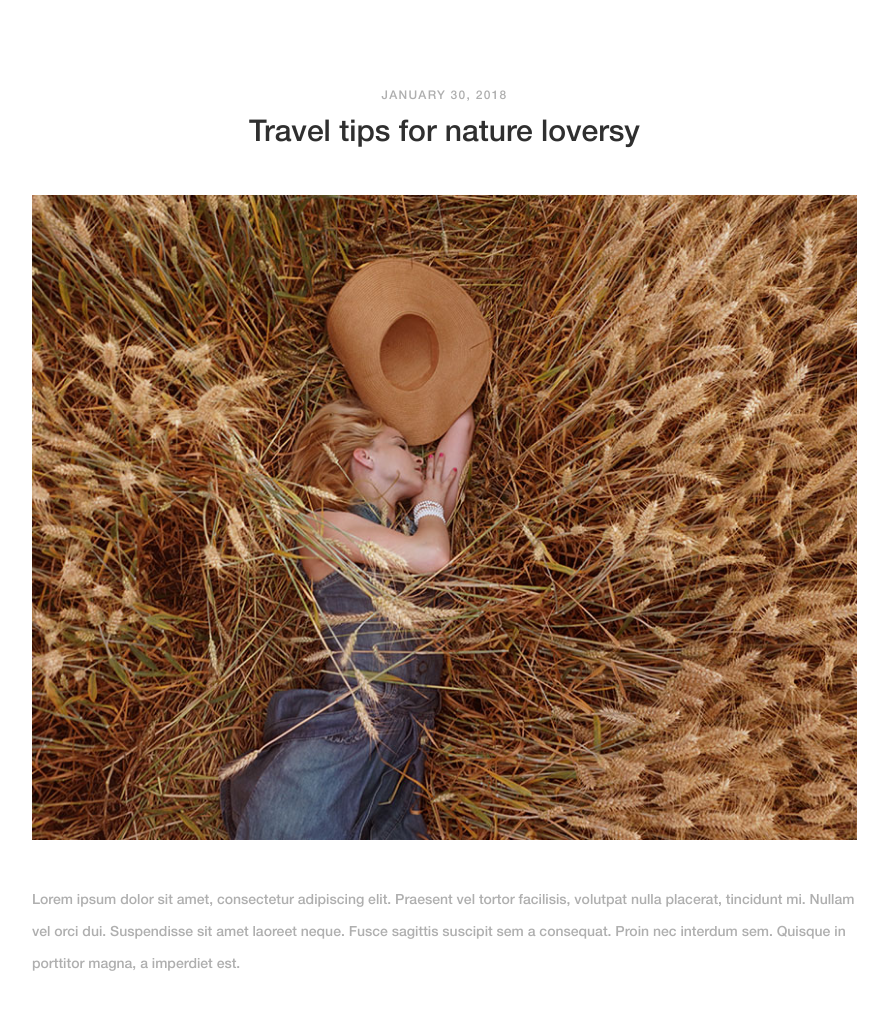
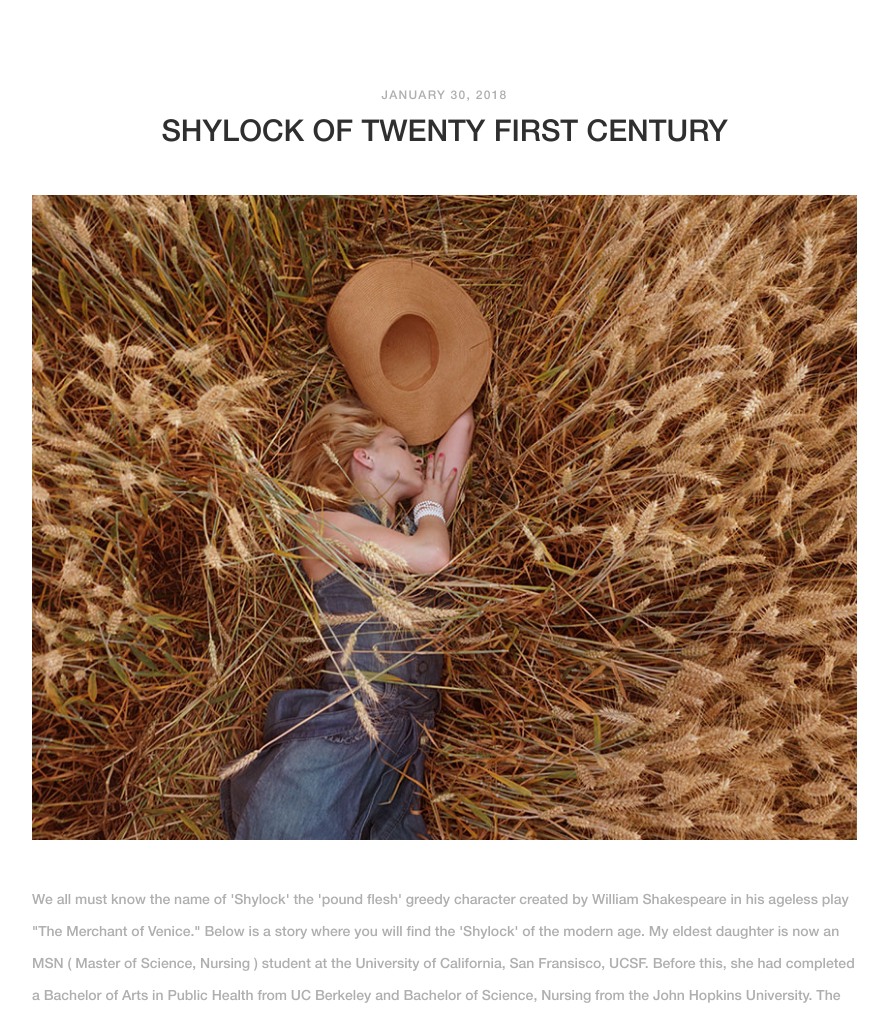
Before and after one commit to reza8793/reza8793.github.io, a plain HTML site: page index.html in a window 1280 px wide. Shown: the part 2190-3211 px from the top of the page, without its empty margins (53-941 px from the left). Drawn offline with Linux system fonts and the light colour scheme; files whose address does not match are found by name.

Commit message:
added entry

```diff
--- a/index.html
+++ b/index.html
@@ -214,7 +214,7 @@
                         </div><!-- .posted-date -->
 
                         <a id="2nd_post"></a>
-                        <h2 class="entry-title">Travel tips for nature loversy</h2>
+                        <h2 class="entry-title">SHYLOCK OF TWENTY FIRST CENTURY</h2>
 
 
                     </header><!-- .entry-header -->
@@ -224,7 +224,23 @@
                     </figure><!-- .featured-image -->
 
                     <div class="entry-content">
-                        <p>Lorem ipsum dolor sit amet, consectetur adipiscing elit. Praesent vel tortor facilisis, volutpat nulla placerat, tincidunt mi. Nullam vel orci dui. Suspendisse sit amet laoreet neque. Fusce sagittis suscipit sem a consequat. Proin nec interdum sem. Quisque in porttitor magna, a imperdiet est. </p>
+                        <p>
+
+                            We all must know the name of 'Shylock' the 'pound flesh' greedy character created by William Shakespeare in his ageless play "The Merchant of Venice." Below is a story where you will find the 'Shylock' of the modern age.
+                            My eldest daughter is now an MSN ( Master of Science, Nursing ) student at the University of California, San Fransisco, UCSF. Before this, she had completed a Bachelor of Arts in Public Health from UC Berkeley and Bachelor of Science, Nursing from the John Hopkins University. The reason for listing her accomplishments above goes to show her residence in various cities of USA in pursuit of her educational purposes namely: Los Angeles, Berkeley, Culver city, Baltimore, Glendora. But she never had the situation or experience like the one she is currently facing in San Francisco. She and her husband (an Electrical Engineer, who works at Google) rented a studio apartment room barely 230 sq ft (including the kitchen, bathroom, etc.) in the city of San Francisco because of the proximity of her School. Similar to most of the real state owners their landlord is also Jewish, and by nature, most Jewish people are always very tricky, rigid and cruel. Besides $2150 for house rent, they pay fixed $150 for the water plus the power bill monthly. There is no car parking facility. They keep their two cars in the street and maintaining the vehicle in the road one has to be very careful about the street cleaning and different time sequence constraint.
+
+                            HERE COMES THE CLIMAX OF THE CAPTION.
+
+                            The water bill was realized in a very tricky and in a sophisticated way. Initially, no money was taken for the use of water and time passed but all on a sudden after six months they sent a note in the mail that 900$ is due to them. To their utter surprise when they wanted to know how such a significant amount is pending for long six months! The reply was that it was their water bill which they ( Landlord )forgot to realize. My Son in law when wanted to see the water bill they said that its a joint connection and statements of all units came together. Well, "can we see the joint bill, please." They refused to show the bill. The water consumption for two persons can not cost 150$ per month in consideration of their stay at home, except the weekend most of the time they remain out of the house. It is clear that the house owner is exploiting the tenants. One friend of her pays $500 for car parking which is free in every other city.
+
+                            Now let us see the real picture of water consumption cost!
+
+                            My son owns a house in Norwalk city in the Los Angeles county comprising of four bedrooms, one living room, one jumbo size kitchen cum dining room, and two bathrooms. The house has yards both on the front and back. Besides the lawns on end and front, there is a small lawn on the walkway outside the home plus lots of pots and ground beds along with the boundary walls. All most every day the grass of gardens and the plants of flowers and fruits are watered with sprinklers, and hose pipe and often the cars are also washed beside the considerable use of water in the washing machine. Now let us see how much the water bill becomes in other cities. Oh my goodness!On an average 60$ per month!! In comparison to this, the water bill of my daughter should not be more than 15$ under any circumstance!!! It's a very tiny and negligible example though, but there is a proverb in Bengali.
+
+                            ছোট ছোট বালু কণা, বিন্দু বিন্দু জল
+                            গড়ে তোলে মহাদেশ সাগর অতল
+
+                            Finding no other way they have notified that they were breaking the lease early and leaving the studio room in the middle of the month in Dec. </p>
                     </div><!-- .entry-content -->
 
                     <footer class="entry-footer flex flex-column flex-lg-row justify-content-between align-content-start align-lg-items-center">
```
